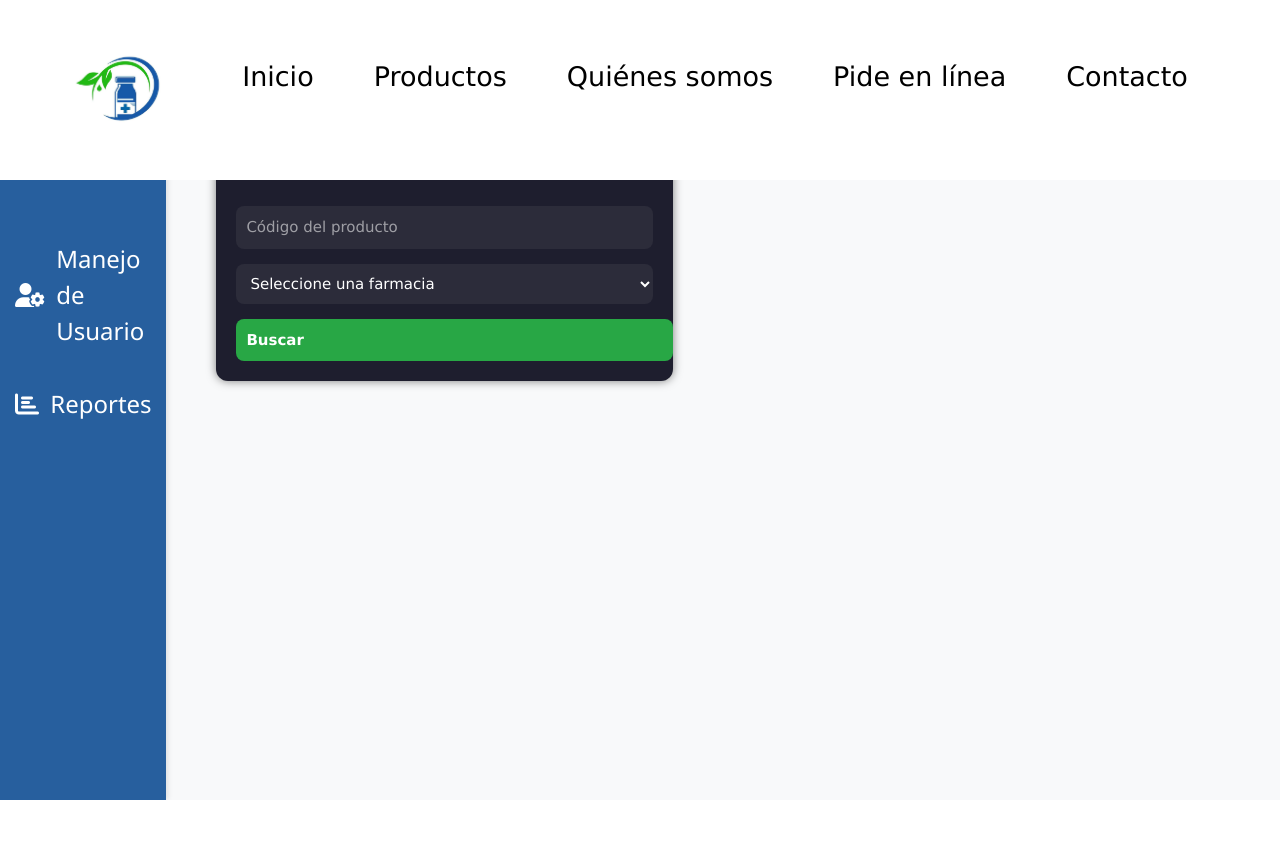
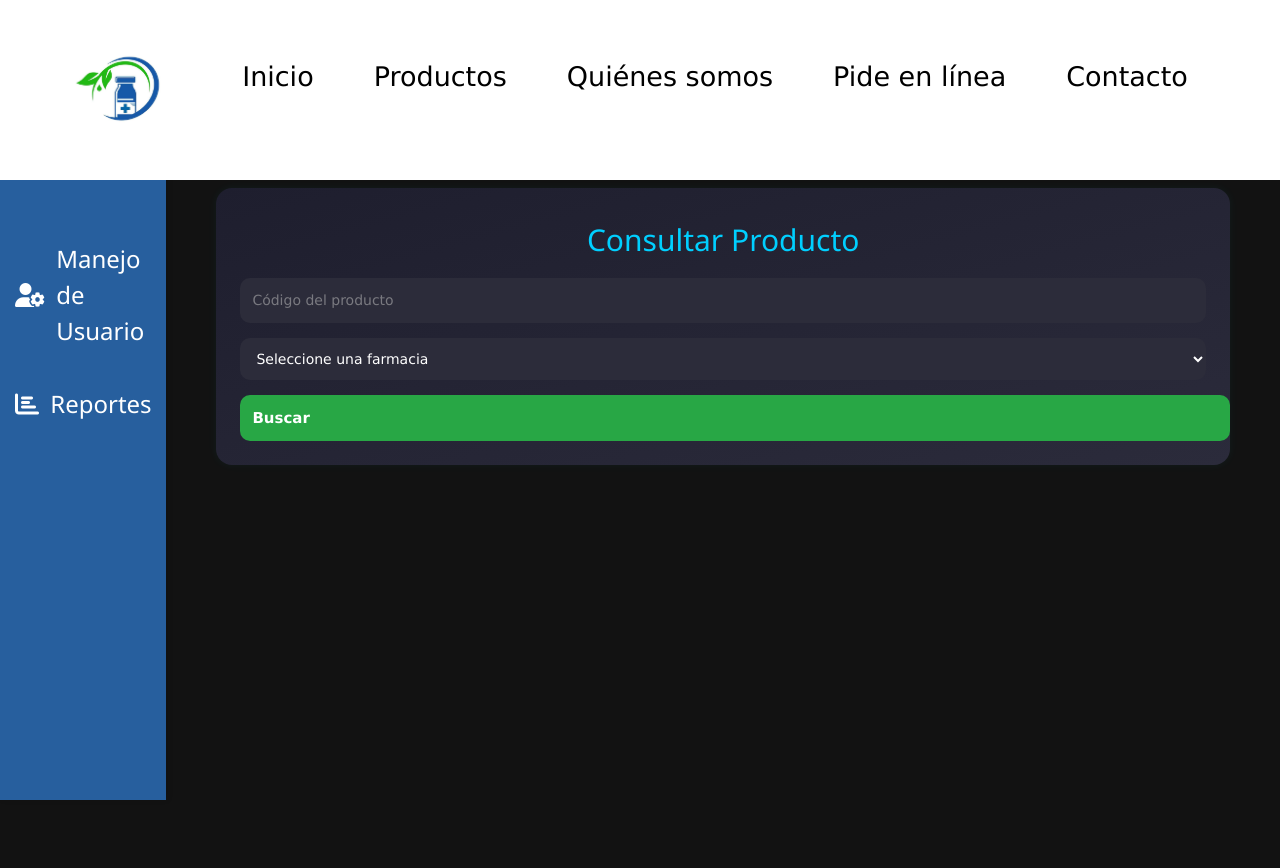
Before and after one commit to Nacho-2010/Cliente-Servidor-Farmacia, a PHP site: page /Cliente-Servidor-Farmacia/Views/pages/kardex.php in a window 1280 px wide. Before the commit the page ends 800 px from the top, so only its background shows below. Run offline with PHP 8.4, Linux system fonts and the light colour scheme; data that the repository does not hold is empty.

Commit message:
diseño kardex

```diff
--- a/Views/assets/Estilos/principal.css
+++ b/Views/assets/Estilos/principal.css
@@ -1019,70 +1019,120 @@ input#c3:checked + label.fiebre {
 }
 
 /* ---------------------------------------------------------------------
-  CSS for KARDEX Section
-  --------------------------------------------------------------------- */
+   CSS  PARA MÓDULO KARDEX –
+--------------------------------------------------------------------- */
+
+body {
+  font-family: "Segoe UI", sans-serif;
+  background-color: #121212;
+  color: #ffffff;
+  margin: 0;
+  padding: 0;
+}
 
 .main-kardex {
   margin-left: 13%;
   padding: 100px 2rem 2rem 2rem;
-  background-color: #f8f9fa;
   min-height: 100vh;
   box-sizing: border-box;
+  background-color: #121212;
 }
 
 .kardex-container {
-  display: flex;
+  display: grid;
+  grid-template-columns: repeat(auto-fit, minmax(320px, 1fr));
+  gap: 20px;
   padding: 20px;
-  gap: 40px;
 }
 
+/* Tarjetas */
 .formulario-kardex,
 .historial-kardex {
-  background-color: #1e1e2e;
-  padding: 20px;
-  border-radius: 12px;
-  width: 45%;
-  box-shadow: 0 0 10px rgba(0, 0, 0, 0.5);
+  background: linear-gradient(to bottom right, #1e1e2e, #2b2b3b);
+  border-radius: 16px;
+  padding: 24px;
+  box-shadow: 0 0 10px rgba(0, 255, 255, 0.05);
+  transition: transform 0.2s ease-in-out;
+}
+
+.formulario-kardex:hover,
+.historial-kardex:hover {
+  transform: translateY(-4px);
+  box-shadow: 0 0 15px rgba(0, 255, 255, 0.15);
 }
 
 .formulario-kardex h2,
 .historial-kardex h2 {
   text-align: center;
   margin-bottom: 20px;
-  color: #66ccff;
+  color: #00cfff;
 }
 
 .formulario-kardex form input,
 .formulario-kardex form select {
   display: block;
   width: 100%;
-  padding: 10px;
+  padding: 12px;
   margin-bottom: 15px;
   border: none;
-  border-radius: 8px;
+  border-radius: 10px;
+  background-color: #2c2c3a;
+  color: #ffffff;
+  font-size: 14px;
+}
+
+input::placeholder {
+  color: #bbb;
+}
+
+select,
+option {
   background-color: #2c2c3a;
   color: #ffffff;
 }
 
+/* Botones */
 .formulario-kardex form button {
   width: 100%;
-  padding: 10px;
+  padding: 12px;
   border: none;
-  border-radius: 8px;
+  border-radius: 10px;
   background-color: #28a745;
   color: white;
   font-weight: bold;
   cursor: pointer;
+  font-size: 15px;
+  transition: background-color 0.3s ease;
 }
 
 .formulario-kardex form button:hover {
   background-color: #218838;
 }
 
+.btn.btn-warning {
+  background-color: #ffc107;
+  color: #000;
+}
+
+.btn.btn-warning:hover {
+  background-color: #e0a800;
+}
+
+/* Checkbox */
 .checkbox {
   margin-bottom: 10px;
 }
 
+label {
+  display: flex;
+  align-items: center;
+  gap: 8px;
+  margin-bottom: 10px;
+  font-size: 14px;
+  color: #ccc;
+}
+
+/* Tabla de historial */
 .historial-kardex table {
   width: 100%;
   border-collapse: collapse;
@@ -1097,7 +1147,7 @@ input#c3:checked + label.fiebre {
 }
 
 .historial-kardex th {
-  background-color: #33334d;
+  background-color: #1f2a3a;
   color: #00ffff;
 }
 
@@ -1117,6 +1167,17 @@ input#c3:checked + label.fiebre {
   padding: 6px;
 }
 
+.mensaje-sistema {
+  background-color: #003d4d;
+  color: #ffffff;
+  padding: 12px;
+  border-radius: 10px;
+  margin-top: 15px;
+  text-align: center;
+  font-weight: bold;
+  border: 1px solid #00cfff;
+}
+
 /* ---------------------------------------------------------------------
-  FIN CSS for KARDEX Section
-  --------------------------------------------------------------------- */
+   FIN CSS KARDEX
+--------------------------------------------------------------------- */
--- a/Views/pages/kardex.php
+++ b/Views/pages/kardex.php
@@ -12,11 +12,13 @@ $id_farmacia = ObtenerFarmaciasActivas();
 <body>
     <?php verheader(); ?>
     <?php sidebar(); ?>
-
+    <br>
+    <br>
+    <br>
     <main class="main-kardex">
         <section class="kardex-container">
 
-            <!-- Formulario de búsqueda por código -->
+            <!-- 1. COLUMNA: BÚSQUEDA DE PRODUCTO -->
             <div class="formulario-kardex">
                 <h2>Consultar Producto</h2>
                 <form method="POST" action="../../Controllers/MovimientoController.php" class="form-movimiento">
@@ -35,8 +37,11 @@ $id_farmacia = ObtenerFarmaciasActivas();
                 </form>
             </div>
 
+            <!-- 2. COLUMNA: INFO + FORMULARIOS DINÁMICOS -->
             <?php if (isset($_SESSION["CODIGO_BUSCADO"])): ?>
                 <div class="formulario-kardex">
+
+                    <!-- INFORMACIÓN DEL PRODUCTO -->
                     <div class="info-producto">
                         <h3><?= $_SESSION["NOMBRE_PRODUCTO"] ?? "Producto Desconocido" ?></h3>
                         <p><strong>Unidad de medida:</strong> <?= $_SESSION["UNIDAD_MEDIDA"] ?? "No definida" ?></p>
@@ -57,16 +62,17 @@ $id_farmacia = ObtenerFarmaciasActivas();
                         </p>
                     </div>
 
-                    <!-- Formulario de movimiento -->
+                    <!-- FORMULARIO DE INGRESO -->
                     <h2>Registrar Ingreso</h2>
                     <form method="POST" action="../../Controllers/MovimientoController.php" class="form-movimiento">
                         <input type="text" name="txtCodigo" value="<?= $_SESSION["CODIGO_BUSCADO"] ?>" readonly>
                         <input type="text" name="txtLote" placeholder="Número de lote" required>
-                        <h4>Ingrese fecha de movimiento</h4>
+
+                        <h4>Fecha del movimiento</h4>
                         <input type="date" name="txtFecha" required>
-                        <h4>Ingrese fecha de vencimiento del producto</h4>
+
+                        <h4>Fecha de vencimiento</h4>
                         <input type="date" name="txtFechaVencimiento" required>
-
 
                         <input type="number" name="txtCantidad" placeholder="Cantidad" required>
 
@@ -94,14 +100,13 @@ $id_farmacia = ObtenerFarmaciasActivas();
                         <button type="submit" name="btnRegistrarMovimiento">Registrar</button>
                     </form>
 
-                    <!-- Formulario para salida automática por lotes -->
+                    <!-- FORMULARIO SALIDA AUTOMÁTICA -->
                     <h2>Salida Automática por Lotes</h2>
                     <form method="POST" action="../../Controllers/MovimientoController.php" class="form-movimiento">
                         <input type="text" name="txtCodigo" value="<?= $_SESSION["CODIGO_BUSCADO"] ?>" readonly>
 
-                        <h4>Ingrese la cantidad que desea retirar</h4>
-                        <input type="number" name="txtCantidad" placeholder="Cantidad total a retirar" required>
-
+                        <h4>Cantidad total a retirar</h4>
+                        <input type="number" name="txtCantidad" placeholder="Cantidad" required>
 
                         <label>
                             <input type="checkbox" id="chkDescripcionLotes" data-target="txtDescripcionLotes">
@@ -123,10 +128,7 @@ $id_farmacia = ObtenerFarmaciasActivas();
                         </button>
                     </form>
 
-
-
-
-
+                    <!-- MENSAJE -->
                     <?php if (isset($_SESSION["txtMensaje"])): ?>
                         <div class="mensaje-sistema">
                             <?= $_SESSION["txtMensaje"];
@@ -134,8 +136,9 @@ $id_farmacia = ObtenerFarmaciasActivas();
                         </div>
                     <?php endif; ?>
                 </div>
+            <?php endif; ?>
 
-                <!-- Historial dinámico -->
+            <!-- 3. COLUMNA: HISTORIAL -->
             <?php
             $historial = $_SESSION["MOVIMIENTOS"] ?? [];
             ?>
@@ -166,9 +169,9 @@ $id_farmacia = ObtenerFarmaciasActivas();
                     </table>
                 </div>
             <?php endif; ?>
-            <?php endif; ?>
         </section>
     </main>
+
 
     <script>
         document.querySelectorAll('input[type="checkbox"][data-target]').forEach(function (checkbox) {
```
Lines whose indentation alone changed are shown as unchanged.
